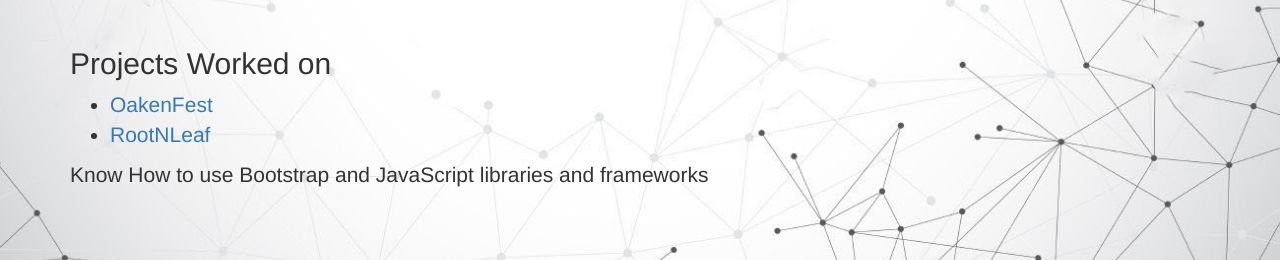
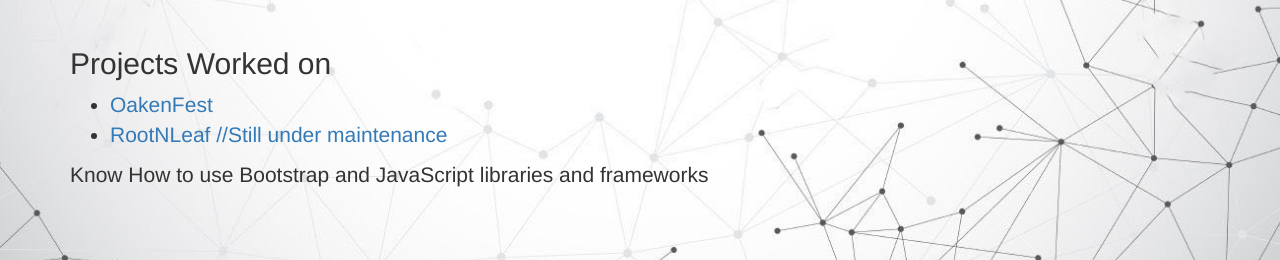
Before and after one commit to pierreabichacra/pierreabichacra.github.io, a plain HTML site: page prevExp.html in a window 1280 px wide. Shown: the part 784-1044 px from the top of the page. Drawn offline with Linux system fonts and the light colour scheme.

Commit message:
Update prevExp.html

```diff
--- a/prevExp.html
+++ b/prevExp.html
@@ -64,7 +64,7 @@
 			<h2>Projects Worked on</h2>
 			<ul>
 				<li> <a href="https://oakenfest.000webhostapp.com/">OakenFest</a> </li>
-				<li> <a href="https://rootnleaf.000webhostapp.com/">RootNLeaf</a> </li>
+				<li> <a href="#">RootNLeaf //Still under maintenance</a> </li>
 			</ul>
 			<p class="miscs">Know How to use Bootstrap and JavaScript libraries and frameworks</p>
 		</div>
```
